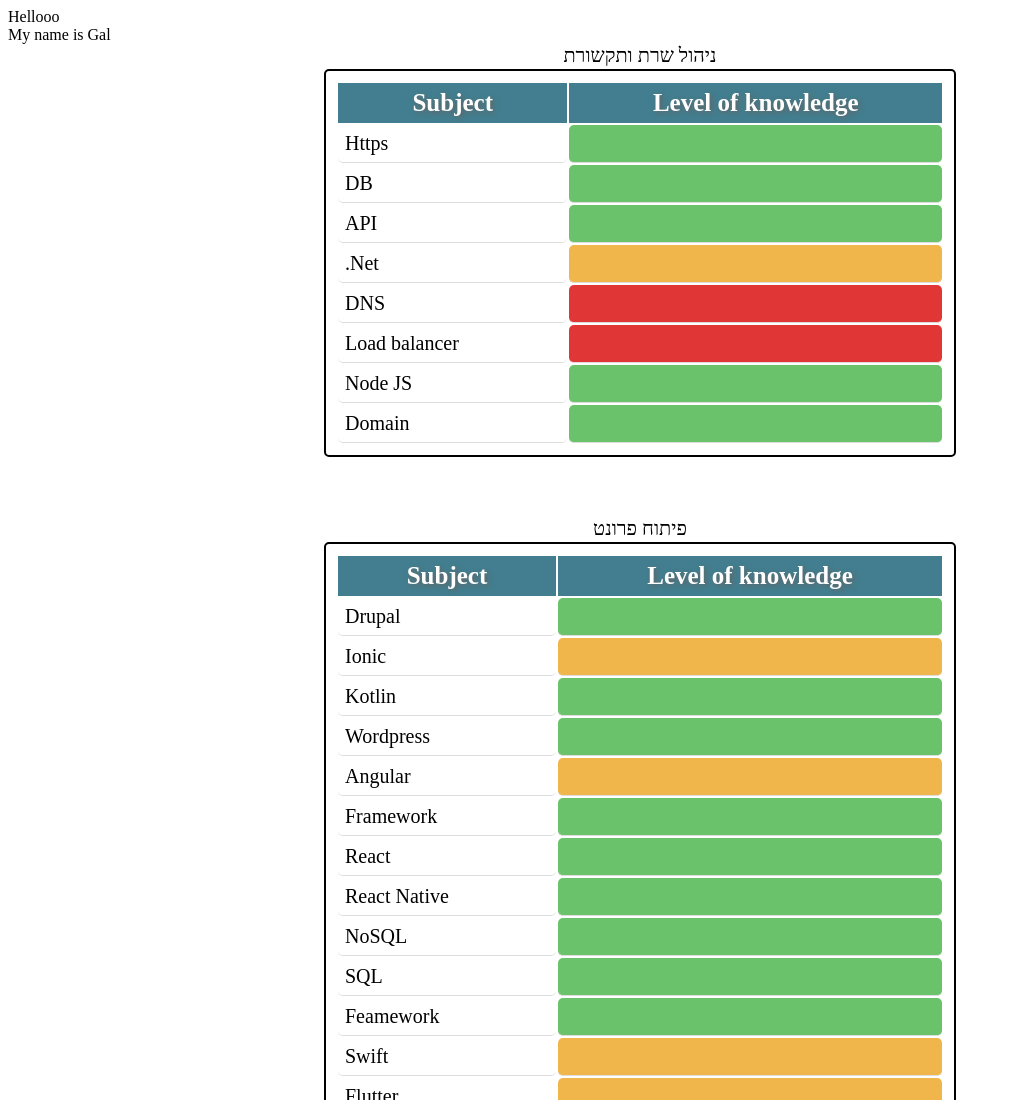
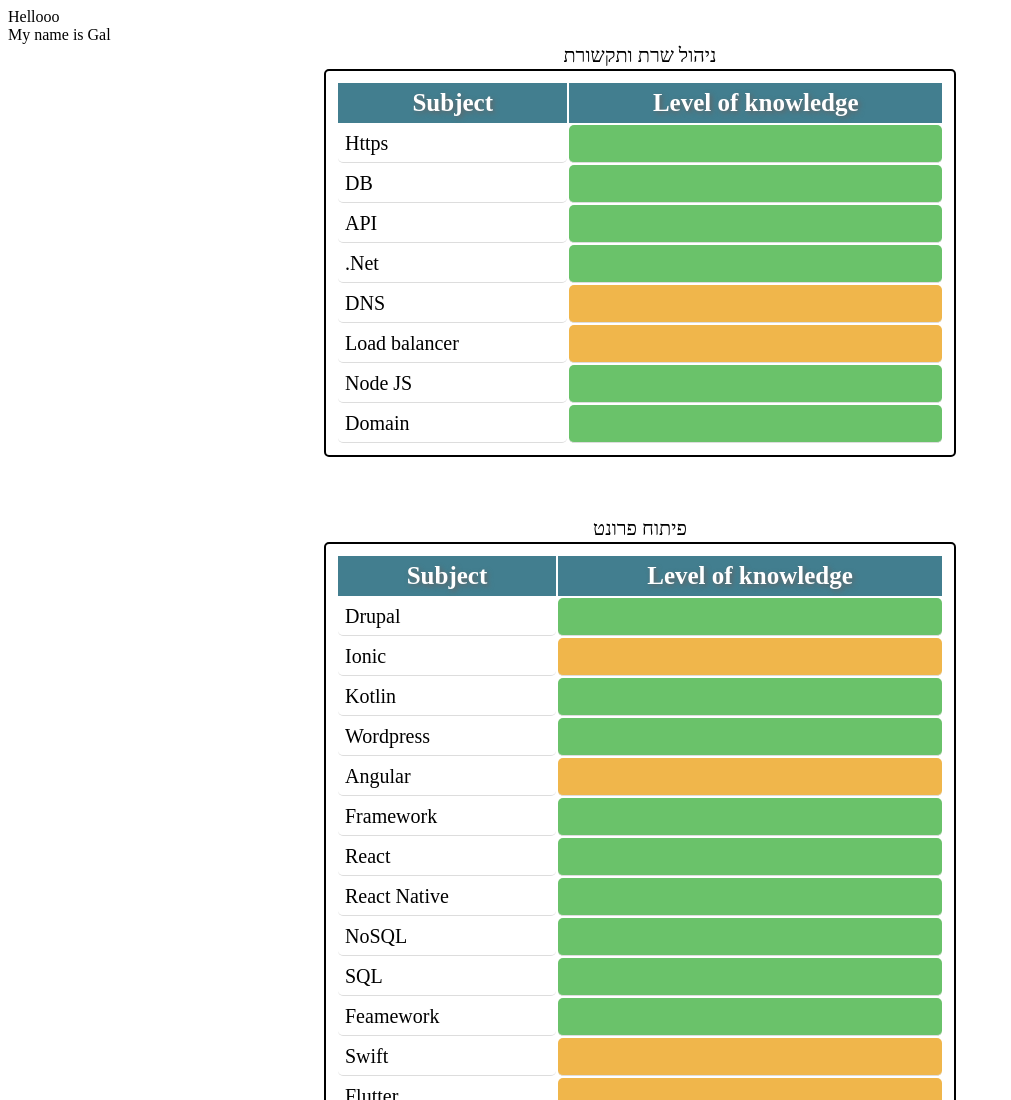
Before and after one commit to galta6/Skills----PM, a plain HTML site: page index.html in a window 1280 px wide. Shown: the top 1100 px of the page, without its empty margins (0-1011 px from the left). Drawn offline with Linux system fonts and the light colour scheme.

Commit message:
Improvement

```diff
--- a/index.html
+++ b/index.html
@@ -27,16 +27,16 @@
         </td>
         <tr>
           <td>.Net</td>
-          <td id="Row2"></td>
+          <td id="Row1"></td>
         </tr>
         <tr>
           <td>DNS</td>
-          <td id="Row3">
+          <td id="Row2">
           </td>
         </tr>
         <tr>
           <td>Load balancer</td>
-          <td id="Row3">
+          <td id="Row2">
           </td>
         </tr>
         <tr>
```
